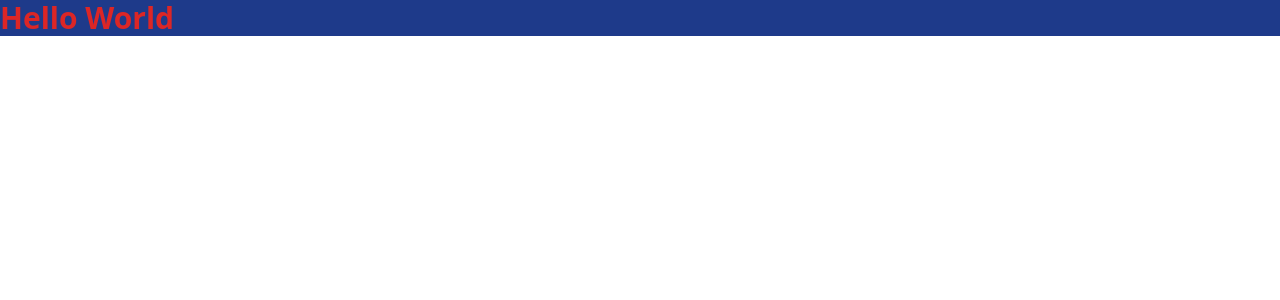
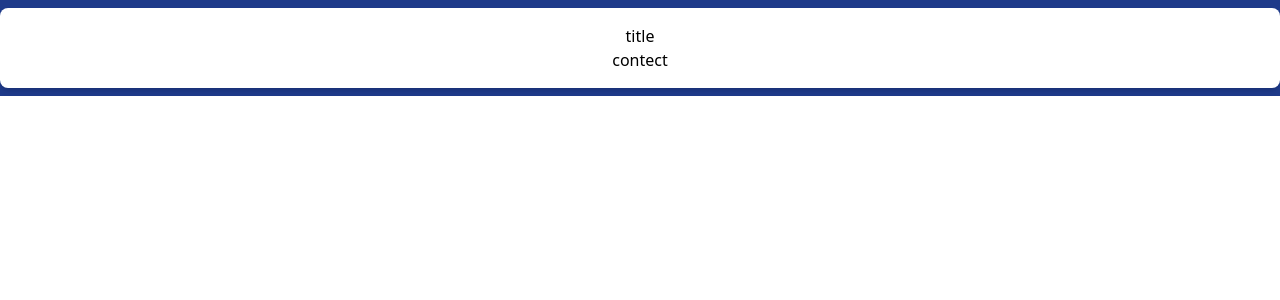
Before and after one commit to Luciano0322/dcard_junior_frontend_test, a React (Create React App) app in the folder dcard_reader/: page / in a window 1280 px wide. Shown: the top 300 px of the page. Built offline with nearby package versions, Linux system fonts and the light colour scheme.

Commit message:
adjust layout

```diff
--- a/dcard_reader/public/index.html
+++ b/dcard_reader/public/index.html
@@ -26,7 +26,7 @@
     -->
     <title>React App</title>
   </head>
-  <body>
+  <body >
     <noscript>You need to enable JavaScript to run this app.</noscript>
     <div id="root"></div>
     <!--
--- a/dcard_reader/src/App.js
+++ b/dcard_reader/src/App.js
@@ -1,7 +1,12 @@
 function App() {
   return (
-    <div className="container mx-auto bg-blue-900">
-      <h1 className="text-3xl font-bold text-red-600">Hello World</h1>
+    <div className="box-border bg-blue-900 py-2">
+      <div className="container mx-auto ">
+        <div className="p-4 rounded-lg shadow-md text-center bg-white">
+          <h3>title</h3>
+          <p>contect</p>
+        </div>
+      </div>
     </div>
   );
 }
--- a/dcard_reader/src/index.js
+++ b/dcard_reader/src/index.js
@@ -6,7 +6,7 @@ import reportWebVitals from './reportWebVitals';
 
 ReactDOM.render(
   <React.StrictMode>
-    <App />
+    <App  />
   </React.StrictMode>,
   document.getElementById('root')
 );
```
